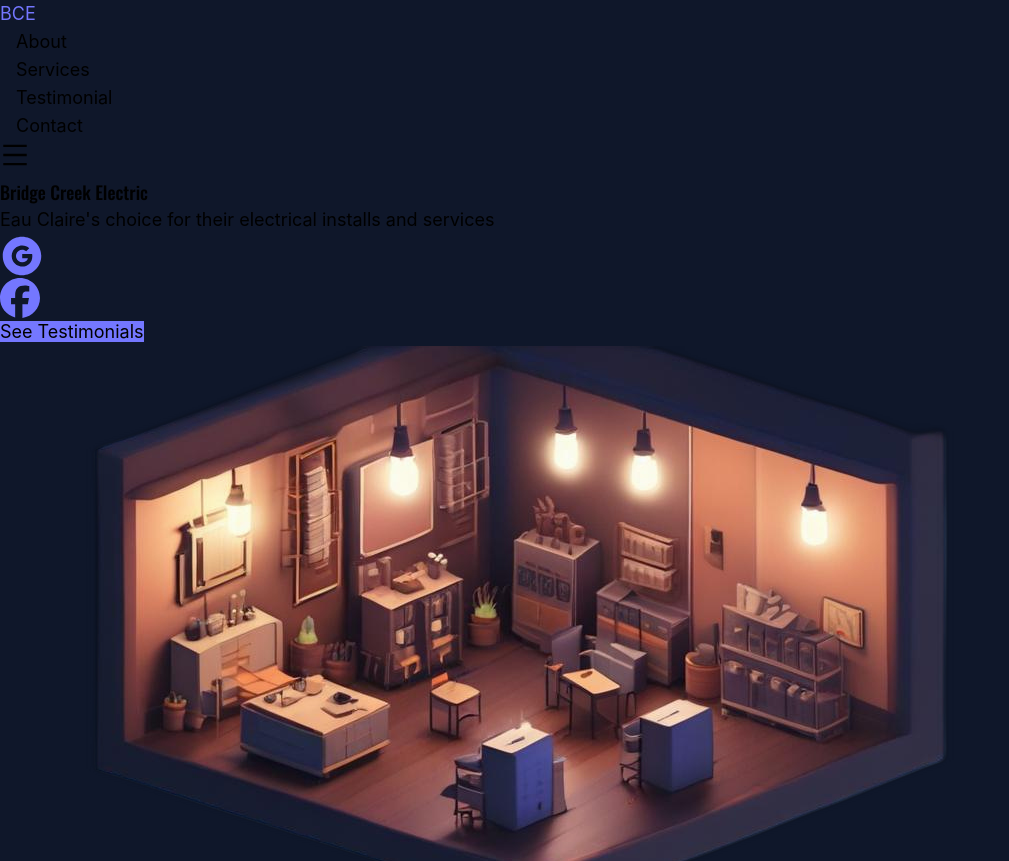
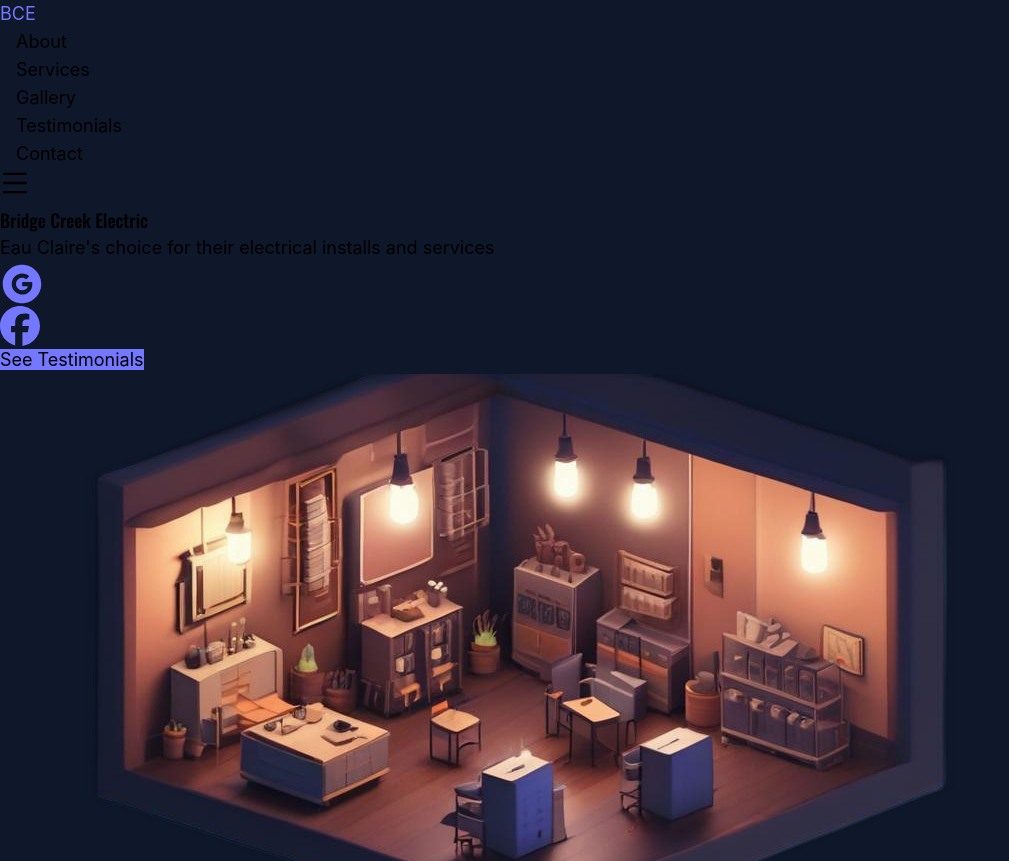
Before and after one commit to JonathanMendler/bridge_creek, a React (Vite) app: page / in a window 1280 px wide. Shown: the top 861 px of the page, without its empty margins (0-1009 px from the left). Built offline with nearby package versions, Linux system fonts and the light colour scheme; what @material-tailwind/html would draw is missing.

Commit message:
Add section ID

```diff
--- a/index.html
+++ b/index.html
@@ -2,7 +2,7 @@
 <html lang="en">
   <head>
     <meta charset="UTF-8" />
-    <link rel="icon" type="image/svg+xml" href="/vite.svg" />
+    <link rel="icon" type="image/svg+xml" href="/bulb-006.svg" />
     <meta name="viewport" content="width=device-width, initial-scale=1.0" />
     <link rel="preconnect" href="https://fonts.googleapis.com">
     <link rel="preconnect" href="https://fonts.gstatic.com" crossorigin>
--- a/src/components/Gallery.jsx
+++ b/src/components/Gallery.jsx
@@ -2,8 +2,9 @@ import React, { useState } from "react";
 import { LazyLoadImage } from "react-lazy-load-image-component";
 import "react-lazy-load-image-component/src/effects/blur.css";
 
-function Gallery() {
+const Gallery = () => {
   return (
+    <section id="gallery">
       <div className="bg-secondary text-white p-5 md:p-10 ">
         <div className="mx-auto max-w-7xl px-6 lg:px-8 ">
           <div className="mx-auto max-w-2xl lg:text-center ">
@@ -34,7 +35,8 @@ function Gallery() {
           <LazyLoadImage className="rounded-3xl" effect="blur" src="./images/fusebox.jpeg" alt="" />
         </div>
       </div>
+    </section>
   );
-}
+};
 
 export default Gallery;
--- a/src/components/Header.jsx
+++ b/src/components/Header.jsx
@@ -19,10 +19,13 @@ const Header = () => {
             <a href="/#about">About</a>
           </li>
           <li>
-            <a href="/#services">Services</a>
+            <a href="/#service">Services</a>
           </li>
           <li>
-            <a href="/#testimonial">Testimonial</a>
+            <a href="/#gallery">Gallery</a>
+          </li>
+          <li>
+            <a href="/#testimonial">Testimonials</a>
           </li>
           <li>
             <a href="/#contact">Contact</a>
@@ -37,10 +40,13 @@ const Header = () => {
             <a href="/#about">About</a>
           </li>
           <li>
-            <a href="/#services">Services</a>
+            <a href="/#service">Services</a>
           </li>
           <li>
-            <a href="/#testimonials">Testimonials</a>
+            <a href="/#gallery">Gallery</a>
+          </li>
+          <li>
+            <a href="/#testimonial">Testimonials</a>
           </li>
           <li>
             <a href="/#contact">Contact</a>
--- a/src/components/Hero.jsx
+++ b/src/components/Hero.jsx
@@ -27,7 +27,7 @@ const Hero = () => {
           </div>
 
           <a
-            href="/#testimonials"
+            href="/#testimonial"
             className=" btn bg-accent  border-2 border-[#7477FF] text-white rounded-lg px-6 py-3 hover:bg-transparent"
           >
             See Testimonials
--- a/src/components/Service.jsx
+++ b/src/components/Service.jsx
@@ -24,16 +24,17 @@ const services = [
   },
 ];
 
-export default function Service() {
+const Service = () => {
   return (
+    <section id="service">
       <div className="bg-primary text-white py-24 sm:py-32 ">
         <div className="mx-auto max-w-7xl px-6 lg:px-8 ">
           <div className="mx-auto max-w-2xl lg:text-center ">
             <p className="text-4xl font-bold mb-5 border-b-[5px] w-[200px] mx-auto border-indigo-600 pb-2">Services</p>
             <p className="mt-6 text-lg leading-8 text-white">
               As a licensed and insured electrician specializing in residential existing structures and new construction
-            services, I bring expertise and dedication to every project. Whether you are redesigning your dream home or
-            building it from the ground up, I am here to ensure your electrical systems are safe, efficient, and
+              services, I bring expertise and dedication to every project. Whether you are redesigning your dream home
+              or building it from the ground up, I am here to ensure your electrical systems are safe, efficient, and
               perfectly tailored to your needs.
             </p>
           </div>
@@ -54,5 +55,8 @@ export default function Service() {
           </div>
         </div>
       </div>
+    </section>
   );
-}
+};
+
+export default Service;
--- a/src/components/Testimonial.jsx
+++ b/src/components/Testimonial.jsx
@@ -23,8 +23,9 @@ const testimonials = [
   },
 ];
 
-export function Testimonials() {
+const Testimonial = () => {
   return (
+    <section id="testimonial">
       <div className="bg-primary text-white p-5 md:p-10 ">
         <div className="mx-auto max-w-7xl px-6 lg:px-8">
           <div className="mx-auto max-w-xl text-center">
@@ -55,7 +56,8 @@ export function Testimonials() {
           </div>
         </div>
       </div>
+    </section>
   );
-}
+};
 
-export default Testimonials;
+export default Testimonial;
```
Also changed, not shown: public/bulb-006.svg (renamed from public/images/bulb-006.svg). Lines whose indentation alone changed are shown as unchanged.
